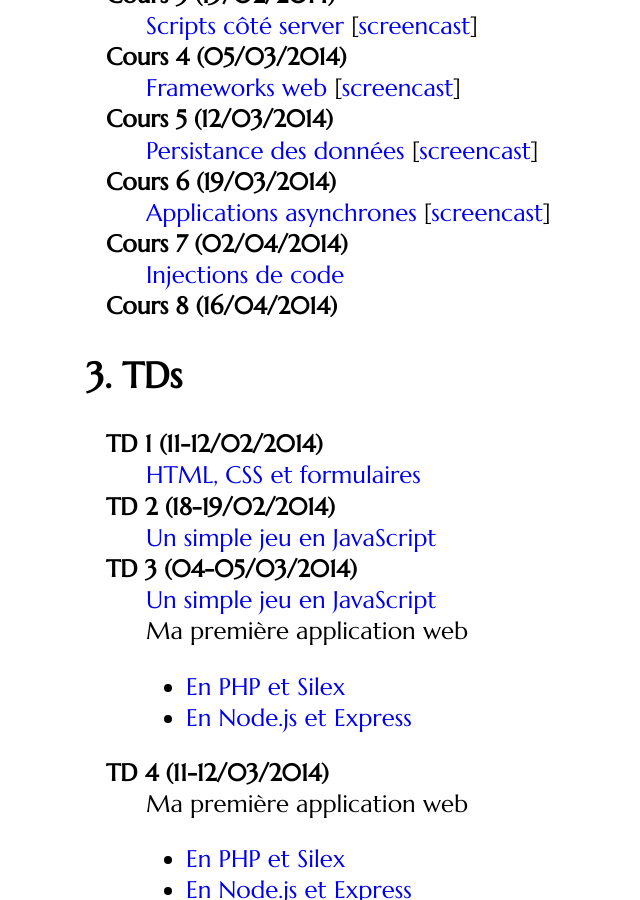
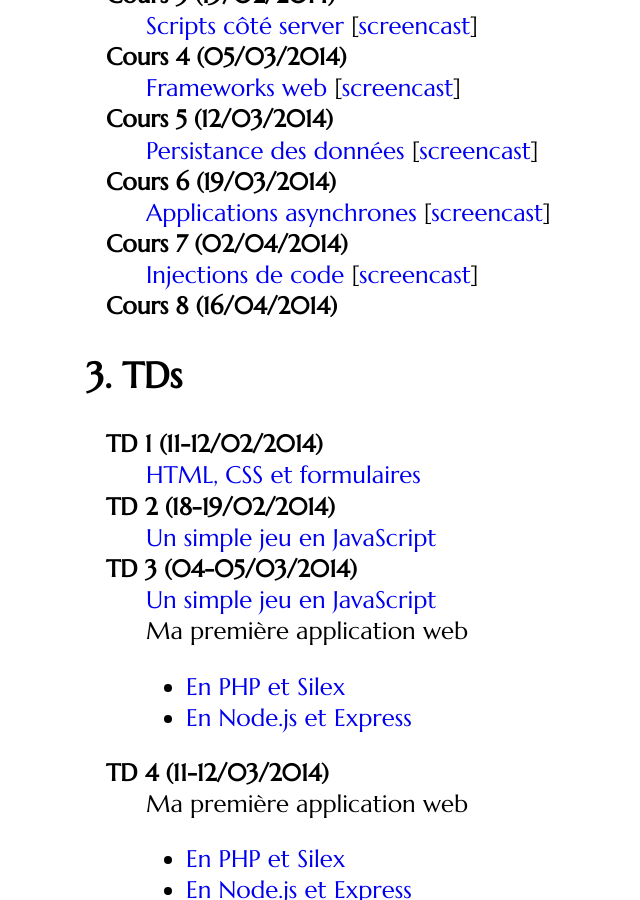
Before and after one commit to defeo/aws, a Jekyll site: the page built from index.md, in a window 1280 px wide and 900 px high, scrolled down 659 px. Shown: the whole window, without its empty margins (0-640 px from the left). Built offline with Jekyll 4.4.1, drawn with Linux system fonts in a browser that asks for light colours; some web fonts are replaced.

Commit message:
Lien screencast 7 et typo

```diff
--- a/index.md
+++ b/index.md
@@ -34,7 +34,7 @@ Cours 6 (19/03/2014)
 : [Applications asynchrones](classes/class6) [[screencast](http://proust.prism.uvsq.fr/~dfl/aws-vids/class-20140319.mp4)]
 
 Cours 7 (02/04/2014)
-: [Injections de code](classes/class7)
+: [Injections de code](classes/class7) [[screencast](http://proust.prism.uvsq.fr/~dfl/aws-vids/class-20140402.mp4)]
 
 Cours 8 (16/04/2014)
 :
```
Also changed, not shown: classes/class7.md (+1 -1 lines).
